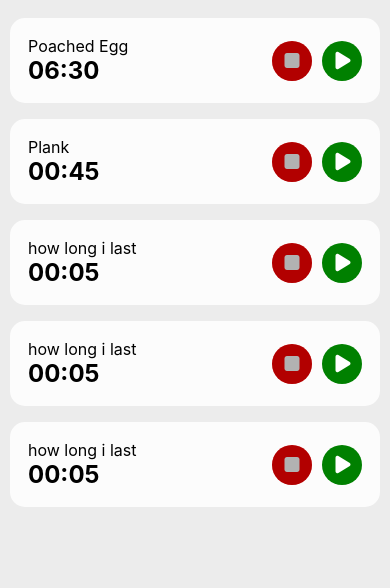
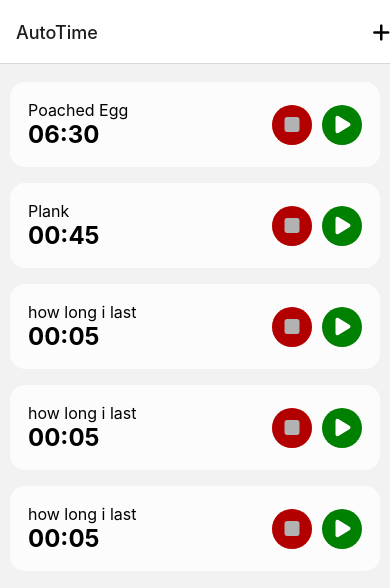
Before and after one commit to Nekotizimo/autotime-native, a React Native app: screen / in a window 390 px wide. Shown: the top 588 px of the page. Built offline with nearby package versions, Linux system fonts and the light colour scheme.

Commit message:
Added header bar with + button

```diff
--- a/App.js
+++ b/App.js
@@ -1,14 +1,29 @@
 import { StrictMode } from 'react';
-import { StyleSheet, Text, View, SafeAreaView, StatusBar } from 'react-native';
+import { StyleSheet, Text, View, SafeAreaView, Button, Pressable } from 'react-native';
 import { TimerList } from './components/TimerList';
+import { NavigationContainer } from '@react-navigation/native';
+import { createNativeStackNavigator } from '@react-navigation/native-stack';
+import { FontAwesome6 } from '@expo/vector-icons';
+
+const Stack = createNativeStackNavigator();
 
 export default function App() {
-
-
   return (
     <StrictMode>
       <SafeAreaView style={styles.container}>
-        <TimerList></TimerList>
+        <NavigationContainer>
+          <Stack.Navigator>
+            <Stack.Screen name="TimerList" component={TimerList}
+              options={{
+                title: 'AutoTime',
+                headerRight: () => (
+                  <Pressable onPress={() => alert('This is a button!')}>
+                    <FontAwesome6 name="plus" size={20} color="black" />
+                  </Pressable>
+                ),
+              }} />
+          </Stack.Navigator>
+        </NavigationContainer>
       </SafeAreaView>
     </StrictMode>
   );
--- a/package.json
+++ b/package.json
@@ -11,6 +11,8 @@
   "dependencies": {
     "@react-native-community/datetimepicker": "^7.6.3",
     "@react-native-picker/picker": "^2.7.0",
+    "@react-navigation/native": "^6.1.17",
+    "@react-navigation/native-stack": "^6.9.26",
     "expo": "~50.0.14",
     "expo-status-bar": "~1.11.1",
     "react": "18.2.0",
```
Also changed, not shown: 1 other file (tests, documents, lock files or other folders).
